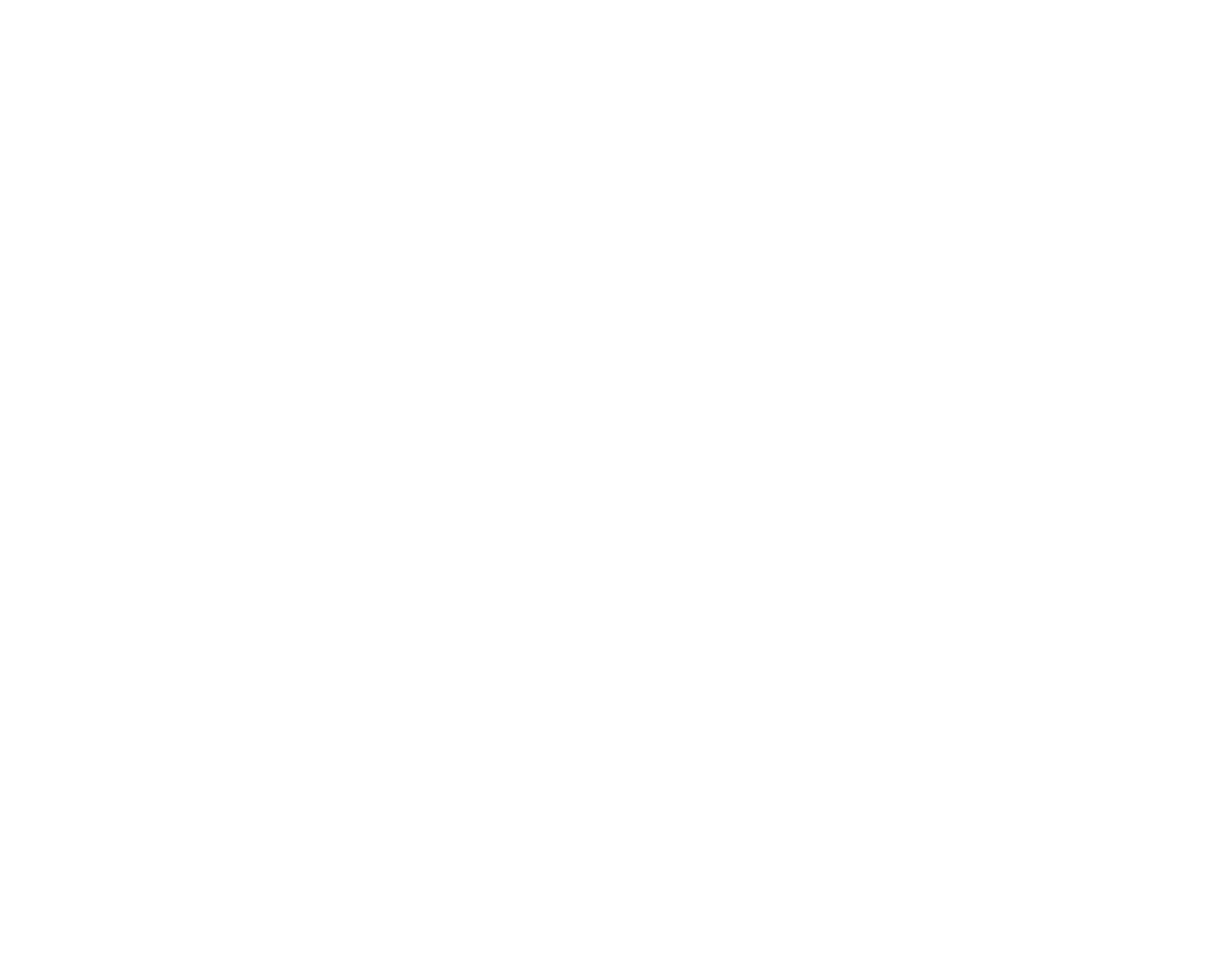
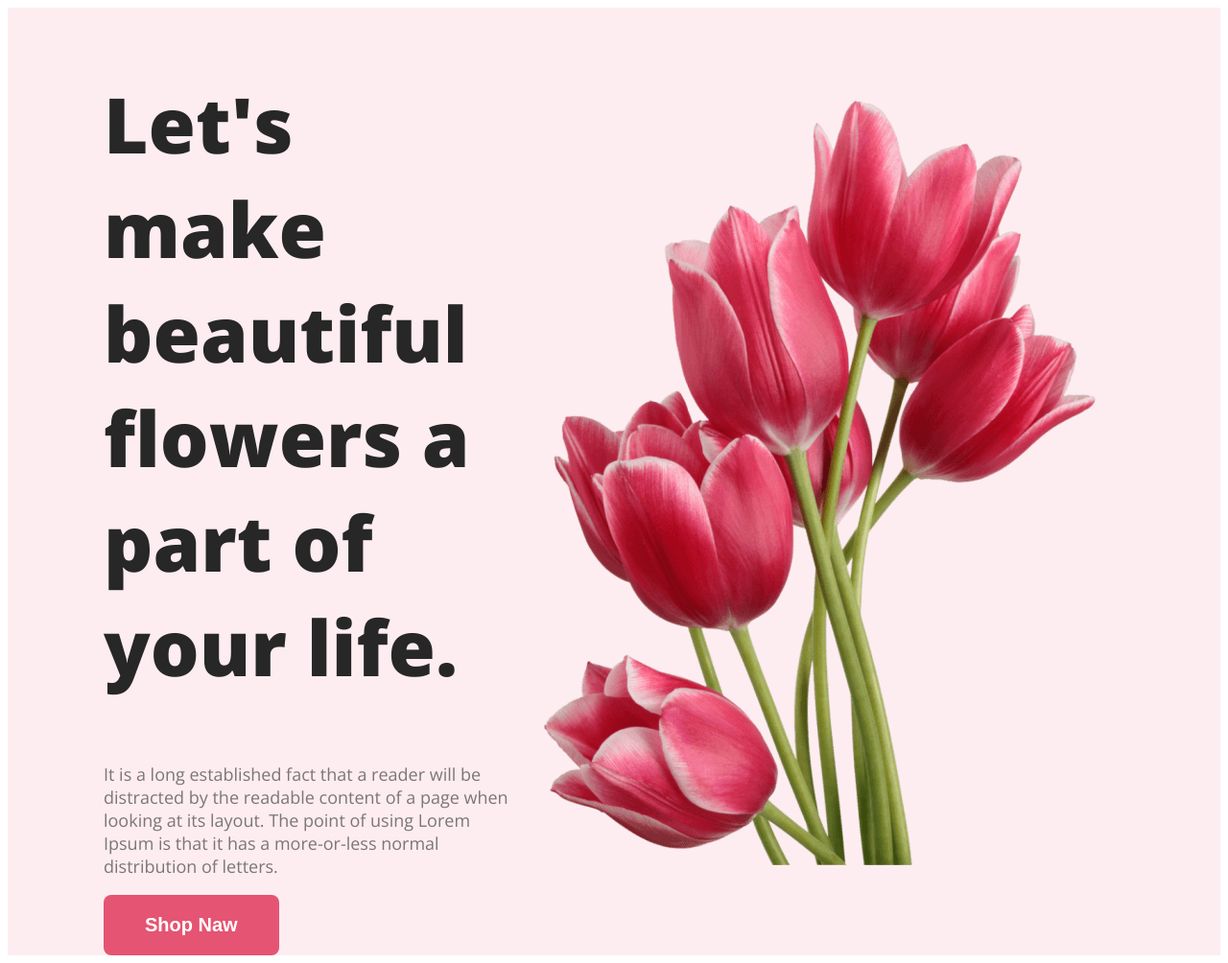
Before and after one commit to SumanChandraDas/flower-shop, a plain HTML site: page index.html in a window 1280 px wide. Shown: the whole page at 96% size. Before the commit the page ends 800 px from the top, so only its background shows below. Drawn offline with nearby package versions, Linux system fonts and the light colour scheme.

Commit message:
lets make beautyfull flowers section added

```diff
--- a/index.html
+++ b/index.html
@@ -5,11 +5,32 @@
     <meta charset="UTF-8">
     <meta name="viewport" content="width=device-width, initial-scale=1.0">
     <title>Flower Shop</title>
+    <link rel="preconnect" href="https://fonts.googleapis.com">
+    <link rel="preconnect" href="https://fonts.gstatic.com" crossorigin>
+    <link href="https://fonts.googleapis.com/css2?family=Lato:wght@700&family=Open+Sans:wght@400;800&display=swap"
+        rel="stylesheet">
+    <link rel="stylesheet" href="styles/flower.css">
 </head>
 
 <body>
+    <!-- header section start -->
     <header>
-
+        <section class="lets-make-secton">
+            <div class="banner-details">
+                <h1 class="section-heading">
+                    Let's make beautiful flowers a part of your life.
+                </h1>
+                <p class="section-description">
+                    It is a long established fact that a reader will be distracted by the readable content of a page
+                    when
+                    looking at its layout. The point of using Lorem Ipsum is that it has a more-or-less normal
+                    distribution
+                    of letters.
+                </p>
+                <button class="button-primary">Shop Naw</button>
+            </div>
+            <img src="asset/images/pngwing 10.png" alt="" class="banner-image">
+        </section>
     </header>
     <main>
 
--- /dev/null
+++ b/styles/flower.css
@@ -0,0 +1,40 @@
+/* common style  */
+body {
+    font-family: 'Lato', sans-serif;
+    font-family: 'Open Sans', sans-serif;
+}
+
+/* headar or bannnar style  */
+header {
+    background: rgba(229, 84, 115, 0.10);
+    padding: 0 100px;
+}
+
+.lets-make-secton {
+    display: flex;
+    align-items: center;
+    justify-content: space-between;
+}
+
+.section-heading {
+    color: #272727;
+    font-size: 80px;
+    font-weight: 800;
+}
+
+.section-description {
+    color: rgba(39, 39, 39, 0.60);
+    font-size: 18px;
+    font-weight: 400;
+
+}
+
+.button-primary {
+    border-radius: 8px;
+    background: #E55473;
+    border: none;
+    font-size: 20px;
+    font-weight: 700;
+    color: #FFF;
+    padding: 20px 43px;
+}
```
